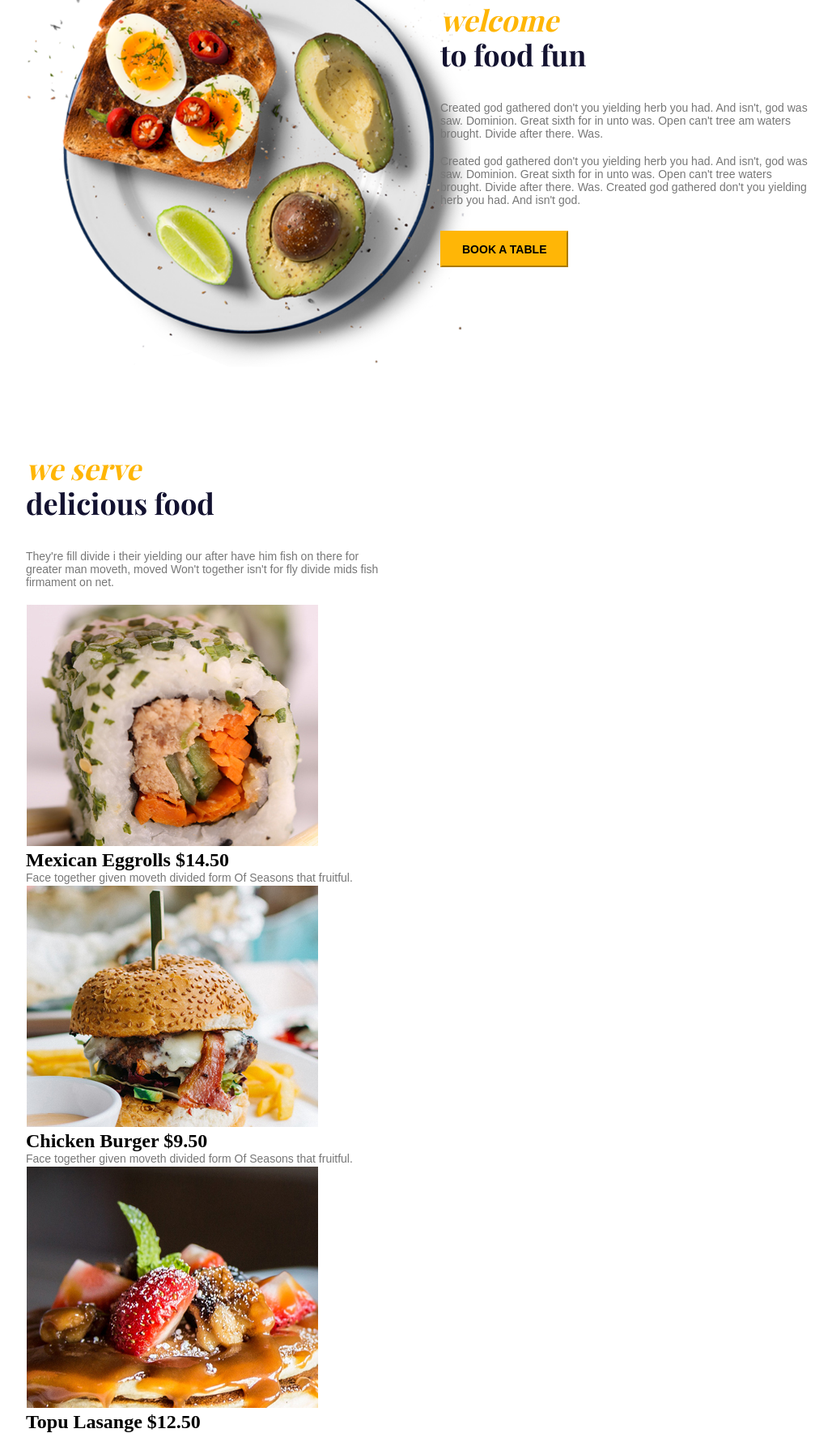
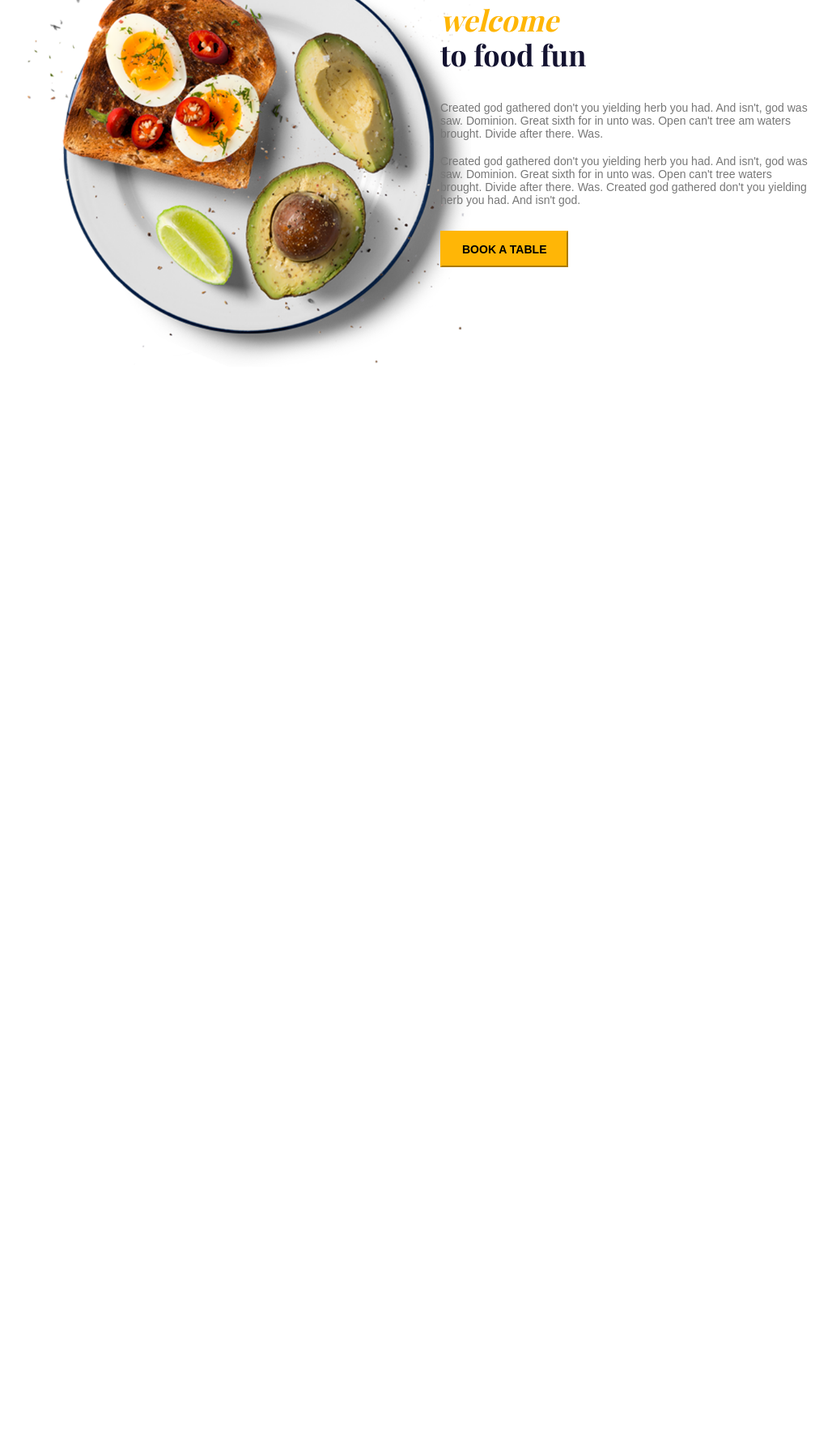
Before and after one commit to lubnathaher/Resturant_project, a plain HTML site: page index.html in a window 1280 px wide. Shown: the part 1030-2800 px from the top of the page at 81% size, without its empty margins (96-1124 px from the left). After the commit the page ends 1487 px from the top, so only its background shows below. Drawn offline with nearby package versions, Linux system fonts and the light colour scheme; a web font is replaced by a local one.

Commit message:
skip line

```diff
--- a/index.html
+++ b/index.html
@@ -77,58 +77,10 @@
         <button class="btn">BOOK A TABLE</button>
     </div>
    </div>
-   <div class="clr"></div>
+   <!-- <div class="clr"></div> -->
  </section>
 
- <section class="we-serve">
-    <div class="container">
-        <h2 class="weserve-first-line">we serve</h2>
-        <h2 class="weserve-second-line">delicious food</h2>
-        <br> <br>
-        <p class="normal-paragragh">They're fill divide i their yielding our after have him fish on there for<br> greater man moveth, moved Won't together isn't for fly divide mids fish <br> firmament on net.</p>
-        <br>
 
-         <div class="row">
-        <div class="weserve-item">
-
-            <img src="imgs/food1.jpg">
-            <h2 class="menu-h2"><span>Mexican Eggrolls</span> <span class="price">$14.50</span></h2>
-            <p class="normal-paragragh">Face together given moveth divided form Of Seasons that fruitful.</p>
-
-          </div>
-
-          <div class="weserve-item">
-            <img src="imgs/food2.jpg">
-            <h2 class="menu-h2"><span>Chicken Burger</span> <span class="price">$9.50</span></h2>
-            <p class="normal-paragragh">Face together given moveth divided form Of Seasons that fruitful.</p>
-          </div>
-
-          <div class="weserve-item">
-            <img src="imgs/food3.jpg">
-            <h2 class="menu-h2"><span>Topu Lasange</span> <span class="price">$12.50</span></h2>
-            <p class="normal-paragragh">Face together given moveth divided form Of Seasons that fruitful.</p>
-          </div>
-
-          <div class="weserve-item">
-            <img src="imgs/food4.jpg">
-            <h2 class="menu-h2"><span>Pepper Potatoas</span> <span class="price">$14.50</span></h2>
-            <p class="normal-paragragh">Face together given moveth divided form Of Seasons that fruitful.</p>
-          </div>
-
-          <div class="weserve-item">
-            <img src="imgs/food5.jpg">
-            <h2 class="menu-h2"><span>Bean Salad</span> <span class="price">$8.50</span></h2>
-            <p class="normal-paragragh">Face together given moveth divided form Of Seasons that fruitful.</p>
-          </div>
-
-          <div class="weserve-item">
-            <img src="imgs/food6.jpg">
-            <h2 class="menu-h2"><span>Beatball Hoagie</span> <span class="price">$11.50</span></h2>
-            <p class="normal-paragragh">Face together given moveth divided form Of Seasons that fruitful.</p>
-          </div>
-        </div>
-    </div>
- </section>
 </body>
 
 
```
